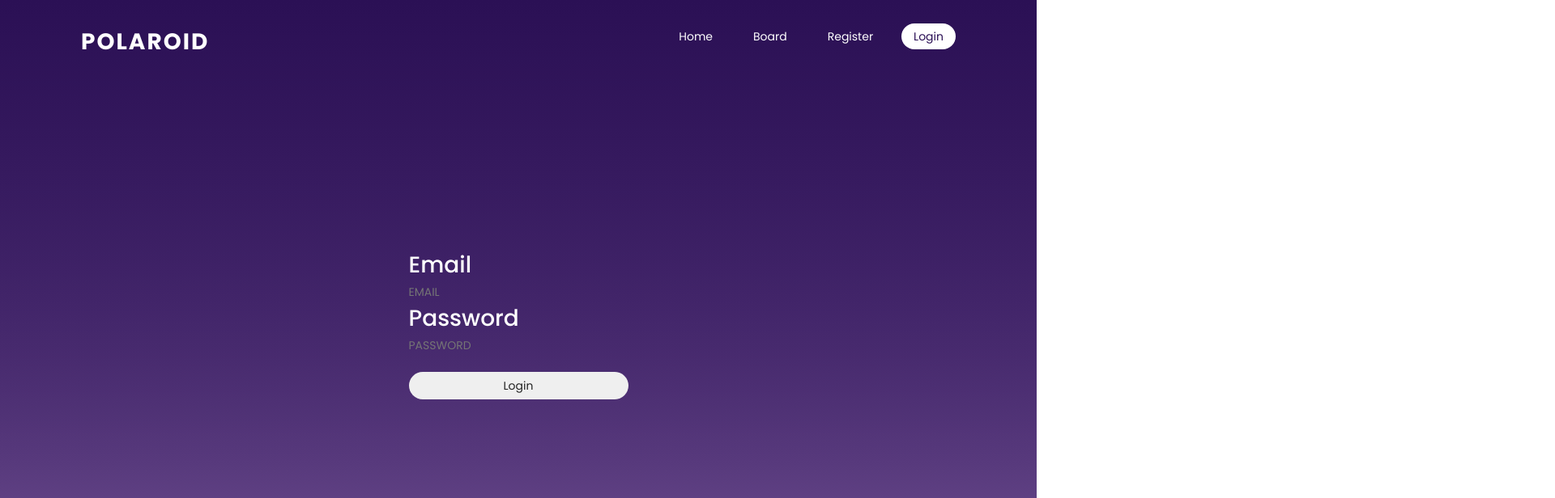
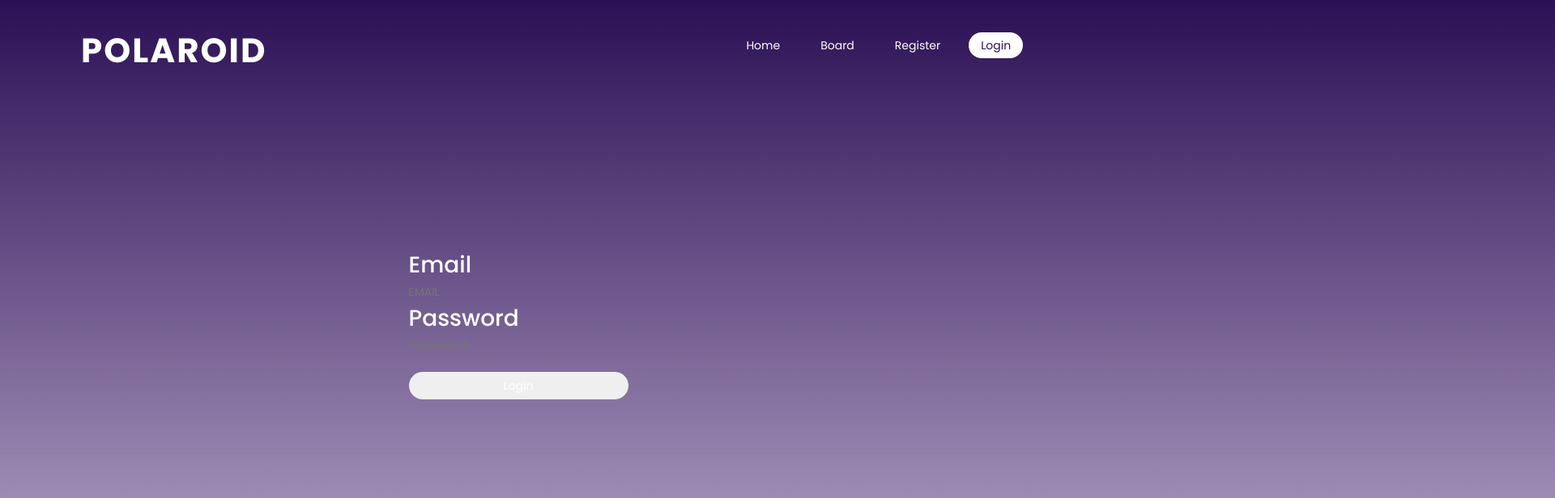
Before and after one commit to Oldentomato/WebBoard_NodeJs, a React (Create React App) app in the folder client/: page /Login in a window 1280 px wide. Shown: the top 616 px of the page at 81% size, 1920 px wide, since content can reach past the window. Built offline with nearby package versions, Linux system fonts and the light colour scheme; no server answers.

Commit message:
보드스키마,create페이지 생성,연결완료, 유저로그인확인란생성

```diff
--- a/client/src/App.js
+++ b/client/src/App.js
@@ -10,6 +10,7 @@ import LoginPage from "./components/views/LoginPage/LoginPage"
 import RegisterPage from "./components/views/RegisterPage/RegisterPage"
 import StartPage from "./components/views/StartPage/StartPage"
 import NavBar from "./components/views/NavBar/NavBar"
+import CreatePage from "./components/views/CreatePage/CreatePage"
 import Auth from "./hoc/auth";
 
 function App() {
@@ -21,6 +22,7 @@ function App() {
         <Route exact path ="/Login" component={Auth(LoginPage,false)} />
         <Route exact path ="/Register" component={Auth(RegisterPage,false)} />
         <Route exact path = "/" component={Auth(StartPage, null)}/>
+        <Route exact path = "/Create" component={Auth(CreatePage, true)}/>
       </Switch>
     </Router>
   );
--- a/client/src/_actions/types.js
+++ b/client/src/_actions/types.js
@@ -1,3 +1,4 @@
 export const LOGIN_USER = "login_user";
 export const REGISTER_USER = "register_user";
 export const AUTH_USER = "auth_user";
+export const CREATE_BOARD = "create_board";
--- a/client/src/_actions/user_action.js
+++ b/client/src/_actions/user_action.js
@@ -2,7 +2,8 @@ import axios from 'axios'
 import {
     LOGIN_USER,
     REGISTER_USER,
-    AUTH_USER
+    AUTH_USER,
+    CREATE_BOARD
 } from './types';
 
 export function loginUser(dataTosubmit){
@@ -34,3 +35,13 @@ export function auth(){
        payload: request
     }
 }
+
+export function create(dataTosubmit){
+    const request = axios.post('api/board/create',dataTosubmit)
+    .then(response => response.data)
+
+    return {
+        type: CREATE_BOARD,
+        payload: request
+    }
+}
--- a/client/src/_reducers/user_reducer.js
+++ b/client/src/_reducers/user_reducer.js
@@ -1,7 +1,8 @@
 import {
     LOGIN_USER,
     REGISTER_USER,
-    AUTH_USER
+    AUTH_USER,
+    CREATE_BOARD
 } from '../_actions/types';
 
 export default function (state = {},action){
@@ -15,6 +16,9 @@ export default function (state = {},action){
         case AUTH_USER:
             return {...state, userData: action.payload}
 
+        case CREATE_BOARD:
+            return {...state, boardData: action.payload}
+
         default:
             return state;
     }
--- /dev/null
+++ b/client/src/components/views/CreatePage/CreatePage.js
@@ -0,0 +1,14 @@
+import React,{useState} from 'react'
+import {withRouter} from 'react-router-dom'
+import {useDispatch} from 'react-redux'
+
+
+function CreatePage() {
+    return (
+        <div className="BoardForm">
+            <input type="text"/>
+        </div>
+    )
+}
+
+export default withRouter(CreatePage)
--- a/client/src/components/views/LandingPage/LandingPage.js
+++ b/client/src/components/views/LandingPage/LandingPage.js
@@ -1,56 +1,15 @@
-import React,{ useEffect, useState} from 'react'
-import axios from 'axios'
+import {Link} from 'react-router-dom'
 import {withRouter} from 'react-router-dom'
-import {auth} from '../../../_actions/user_action'
-import {useDispatch} from 'react-redux'
 import {Style} from '../../../css/LandingPage.css'
 //여기다가 rfce만 치면 자동완성
 //es7 react를 설치해야함
 
 function LandingPage(props) {
-    const dispatch = useDispatch();
-
-    const [Name, setName] = useState("");
-
-    useEffect(()=>{
-        dispatch(auth())
-        .then(response=>{
-            if(response.payload.isAdmin === true){
-                setName("관리자")
-            }else{
-                setName(response.payload.name)
-            }
-
-        })
-    })
-
-
-
-
-    const onClickHandler = () =>{
-        axios.get('api/users/logout')
-        .then(response => {
-            if(response.data.success){
-                alert("로그아웃하였습니다")
-                props.history.push("/")
-
-            }else{
-                alert("로그아웃에 실패했습니다")
-            }
-        })
-    }
-
 
     return (
         <div className="LandingPage" style={Style}>
-            <h2>LandingPage</h2>
-            <button onClick={onClickHandler}>
-                로그아웃
-            </button>
-            <br/>
-            <p>
-                {Name}님 환영합니다
-            </p>
+            <Link className = "writebtn" to="/Create">Write</Link>
+
         </div>
     )
 }
--- a/client/src/components/views/LoginPage/LoginPage.js
+++ b/client/src/components/views/LoginPage/LoginPage.js
@@ -29,7 +29,7 @@ function LoginPage(props) {
         .then(response =>{
             if(response.payload.loginSuccess){
                 alert("환영합니다")
-                props.history.push('/Board')
+                window.location.replace("/Board")
             }else{
                 alert(response.payload.message)
                 //response.payload 는 서버의 index에서 로그인 시도
--- a/client/src/components/views/NavBar/NavBar.js
+++ b/client/src/components/views/NavBar/NavBar.js
@@ -1,18 +1,64 @@
-import React from 'react'
+import React,{ useEffect, useState}  from 'react'
 import {Link} from 'react-router-dom'
+import {auth} from '../../../_actions/user_action'
+import {useDispatch} from 'react-redux'
+import {Style} from '../../../css/NavBar.css'
+import axios from 'axios'
 
 function NavBar() {
+    const dispatch = useDispatch();
+
+    const [Name, setName] = useState("");
+    const [isUser, setIsUser] = useState("");
+    useEffect(()=>{
+        dispatch(auth())
+        .then(response=>{
+            if(response.payload.name !== undefined){
+                setIsUser(true)
+                if(response.payload.isAdmin === true){
+                    setName("관리자")
+                }else{
+                    setName(response.payload.name)
+                }
+            }
+            else{
+                setIsUser(false)
+            }
+        })
+    })
+
+    const onClickHandler = () =>{
+        axios.get('api/users/logout')
+        .then(response => {
+            if(response.data.success){
+                alert("로그아웃하였습니다")
+                //props.history.push("/")
+                window.location.replace("/")
+
+            }else{
+                alert("로그아웃에 실패했습니다")
+            }
+        })
+    }
+
+
+
     return (
-        <div>
+        <div className="NavBar" style={Style}>
             <header>
                 <Link to="/" className="logo">POLAROID</Link>
                 <ul>
                     <li><a href="#" >Home</a></li>
                     <li><Link to="/Board">Board</Link></li>
                     <li><Link to="/Register">Register</Link></li>
-                    <li><Link to="/Login" className="active">Login</Link></li>
+                    <li>{isUser ? <button onClick={onClickHandler}>LogOut</button>:
+                    <Link to="/Login" className="active">Login</Link>}</li>
 
                 </ul>
+                <br/>
+                <p className={isUser ? "UserIn" : "UserOut"}>
+                    {Name}님 환영합니다
+                </p>
             </header>
         </div>
     )
--- a/client/src/css/LandingPage.css
+++ b/client/src/css/LandingPage.css
@@ -6,11 +6,13 @@
     width: 100%;
     height: 100vh;
 }
-.LandingPage p
+.writebtn
 {
     position: absolute;
-    font-size: 1.5em;
-    color: #fff;
-    right: 100px;
-    top: 10%;
+    right: 10%;
+    top: 20%;
+    color : #fff;
+    background-color : rgb(13, 149, 240);
+    border-radius: 10%;
+    padding: 10px;
 }
--- a/client/src/css/LoginPage.css
+++ b/client/src/css/LoginPage.css
@@ -7,18 +7,18 @@
     height: 100vh;
 
 }
-div
+/* div
 {
     background: linear-gradient(#2b1055,#7597);
-}
-label
+} */
+.LoginForm label
 {
     color: #fff;
     font-weight: 500;
     text-decoration: none;
     font-size: 2em;
 }
-button
+.LoginForm button
 {
     color: #fff;
     text-decoration: none;
@@ -31,12 +31,12 @@ button
     border: none;
 
 }
-button:hover
+.LoginForm button:hover
 {
     background: #fff;
     color: #2b1055;
 }
-input
+.LoginForm input
 {
     background: none;
     border: none;
--- /dev/null
+++ b/client/src/css/NavBar.css
@@ -0,0 +1,80 @@
+.NavBar p
+{
+    position: absolute;
+    font-size: 1.5em;
+    color: #fff;
+    left: 53%;
+    top: 70%;
+}
+.UserIn
+{
+    opacity: 1
+}
+.UserOut
+{
+    opacity: 0
+}
+.NavBar header
+{
+    position: absolute;
+    top: 0;
+    left: 0;
+    width: 150%;
+    padding: 30px 100px;
+    display: flex;
+    justify-content: space-between;
+    align-items: center;
+    z-index: 10000;
+}
+.NavBar .logo
+{
+    color: #fff;
+    font-weight: 700;
+    text-decoration: none;
+    font-size: 3em;
+    text-transform: uppercase;
+    letter-spacing: 2px;
+}
+.NavBar header ul
+{
+    display: flex;
+    justify-content: center;
+    align-items: center;
+    left: 100%;
+}
+.NavBar header ul li
+{
+    list-style: none;
+    margin-left: 20px;
+}
+.NavBar header ul li a
+{
+    text-decoration: none;
+    padding: 6px 15px;
+    color: #fff;
+    border-radius: 20px;
+}
+.NavBar header ul li a:hover,
+.NavBar header ul li a.active
+{
+    background: #fff;
+    color: #2b1055;
+}
+.NavBar button
+{
+    color: #2b1055;
+    text-decoration: none;
+    display: inline-block;
+    padding: 6px 15px;
+    border-radius: 20px;
+    transition: 0.25s;
+    outline: none;
+    cursor: pointer;
+    border: none;
+
+}
+.NavBar button:hover
+{
+    background: #fff;
+    color: #2b1055;
+}
--- a/client/src/css/StartPage.css
+++ b/client/src/css/StartPage.css
@@ -7,6 +7,7 @@
     font-family: 'Poppins', sans-serif;
     scroll-behavior: smooth;
 }
+
 body
 {
     min-height: 100vh;
@@ -14,51 +15,7 @@ body
     background: linear-gradient(#2b1055,#7597);
 }
 
-header
-{
-    position: absolute;
-    top: 0;
-    left: 0;
-    width: 100%;
-    padding: 30px 100px;
-    display: flex;
-    justify-content: space-between;
-    align-items: center;
-    z-index: 10000;
-}
-header .logo
-{
-    color: #fff;
-    font-weight: 700;
-    text-decoration: none;
-    font-size: 2em;
-    text-transform: uppercase;
-    letter-spacing: 2px;
-}
-header ul
-{
-    display: flex;
-    justify-content: center;
-    align-items: center;
-}
-header ul li
-{
-    list-style: none;
-    margin-left: 20px;
-}
-header ul li a
-{
-    text-decoration: none;
-    padding: 6px 15px;
-    color: #fff;
-    border-radius: 20px;
-}
-header ul li a:hover,
-header ul li a.active
-{
-    background: #fff;
-    color: #2b1055;
-}
+
 section
 {
     position: relative;
@@ -96,6 +53,7 @@ section img
 /*주변 색에 맞게 이미지 색감 채우기*/
 section img#moon
 {
+    z-index: -1;
     mix-blend-mode: screen;
 }
 
@@ -104,6 +62,10 @@ section img#mountains_front
     z-index: 10;
 }
 
+section img#stars
+{
+    animation: spin 100s infinite linear;
+}
 @keyframes spin{
     from{
         transform: rotate(0deg);
@@ -112,10 +74,7 @@ section img#mountains_front
         transform: rotate(359deg);
     }
 }
-section img#stars
-{
-    animation: spin 100s infinite linear;
-}
+
 #text
 {
     position: absolute;
```
Also changed, not shown: 2 other files (tests, documents, lock files or other folders).
